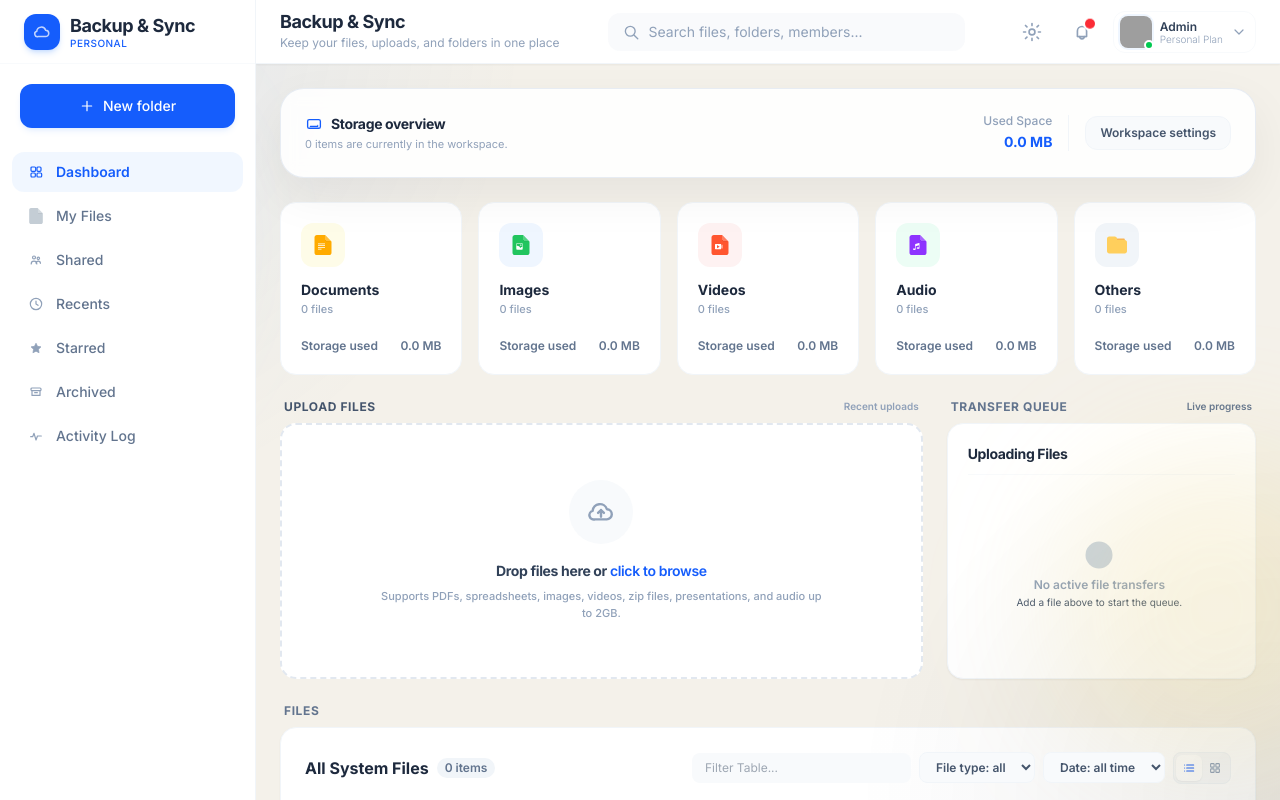
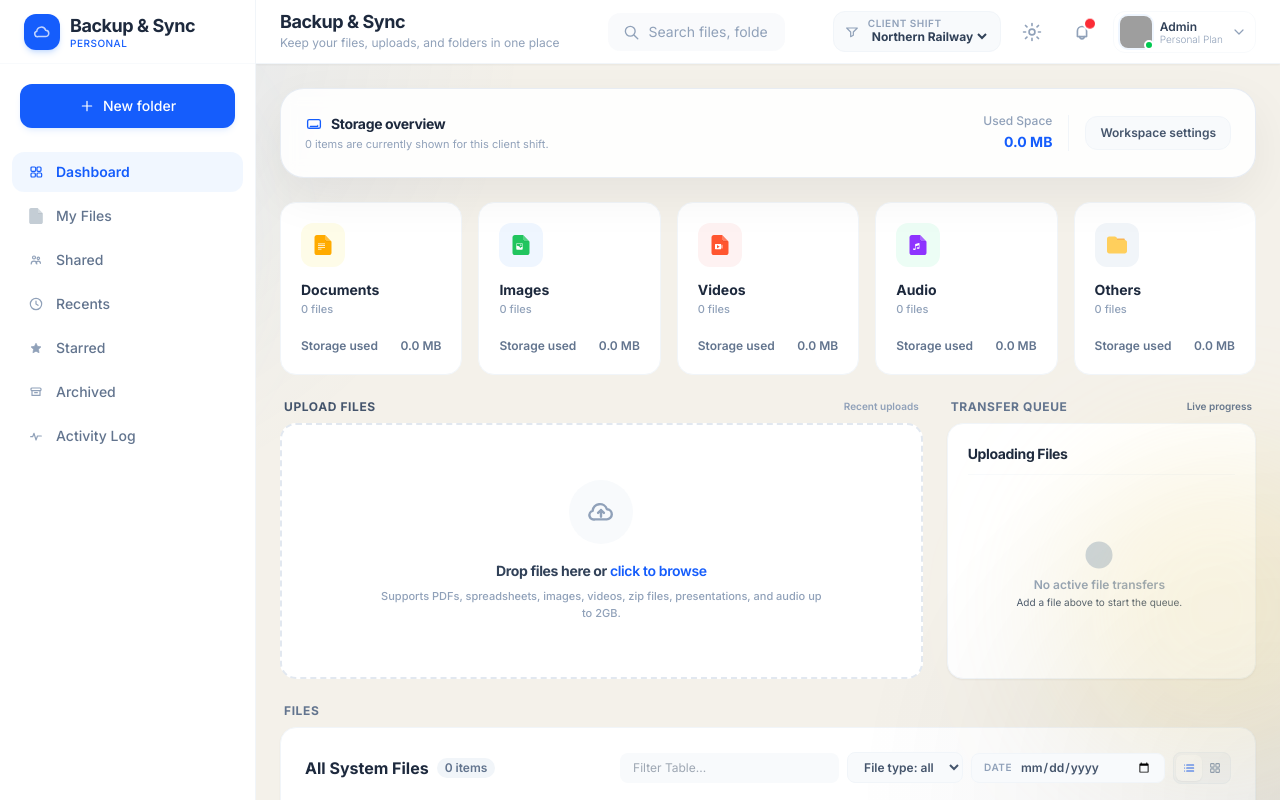
Before and after one commit to VivekRana-eng/Backup-Sync, a React (Vite) app: page / in a window 1280 px wide. Built offline with nearby package versions, Linux system fonts and the light colour scheme; grey boxes are pictures that could not be loaded.

Commit message:
client filter

```diff
--- a/src/App.jsx
+++ b/src/App.jsx
@@ -18,13 +18,15 @@ export default function App() {
   const {
     activeTab,
     setActiveTab,
-    files,
-    uploadingFiles,
+    visibleFiles,
+    visibleUploadingFiles,
     activities,
     searchQuery,
     setSearchQuery,
     fileTypeFilter,
     setFileTypeFilter,
+    clientShiftFilter,
+    setClientShiftFilter,
     isSidebarMobileOpen,
     setIsSidebarMobileOpen,
     isSettingsOpen,
@@ -88,6 +90,8 @@ export default function App() {
           currentUser={CURRENT_USER}
           searchQuery={searchQuery}
           setSearchQuery={setSearchQuery}
+          clientShiftFilter={clientShiftFilter}
+          setClientShiftFilter={setClientShiftFilter}
           onSettingsClick={() => setIsSettingsOpen(true)}
           openSideMenu={() => setIsSidebarMobileOpen(true)}
           totalStorageUsedGB={totalStorageUsedGB}
@@ -142,7 +146,7 @@ export default function App() {
                     <Icon name="HardDrive" className="w-4.5 h-4.5 text-blue-600" /> Storage overview
                   </h2>
                   <p className="text-[11px] text-slate-400 mt-0.5">
-                    {files.length} items are currently in the workspace.
+                    {visibleFiles.length} items are currently shown for this client shift.
                   </p>
                 </div>
                 <div className="flex items-center gap-4">
@@ -182,7 +186,7 @@ export default function App() {
                     <span className="text-[10px] text-slate-400 font-semibold text-slate-500">Live progress</span>
                   </div>
                   <UploadingPanel
-                    uploadingFiles={uploadingFiles}
+                    uploadingFiles={visibleUploadingFiles}
                     onCancelUpload={handleCancelUpload}
                     onClearAllCompleted={handleClearAllCompleted}
                   />
@@ -203,7 +207,7 @@ export default function App() {
                   )}
                 </div>
                 <FilesTable
-                  files={files.filter((f) => !f.isArchived)}
+                  files={visibleFiles.filter((f) => !f.isArchived)}
                   onToggleStar={handleToggleStar}
                   onToggleArchive={handleToggleArchive}
                   onDeleteFile={handleDeleteAndClosePreview}
@@ -221,7 +225,7 @@ export default function App() {
           {activeTab === 'My Files' && (
             <div className="space-y-4 motion-preset-fade duration-300">
               <FilesTable
-                files={files.filter((f) => !f.isArchived)}
+                files={visibleFiles.filter((f) => !f.isArchived)}
                 onToggleStar={handleToggleStar}
                 onToggleArchive={handleToggleArchive}
                 onDeleteFile={handleDeleteAndClosePreview}
@@ -246,7 +250,7 @@ export default function App() {
               </div>
 
               <FilesTable
-                files={files.filter((f) => f.isShared && !f.isArchived)}
+                files={visibleFiles.filter((f) => f.isShared && !f.isArchived)}
                 onToggleStar={handleToggleStar}
                 onToggleArchive={handleToggleArchive}
                 onDeleteFile={handleDeleteAndClosePreview}
@@ -271,7 +275,7 @@ export default function App() {
               </div>
 
               <FilesTable
-                files={files.filter((f) => {
+                files={visibleFiles.filter((f) => {
                   // Filter out files modified on or of June 6th, 2026 or later
                   const day = parseInt(f.lastModified.substring(8, 10));
                   return f.lastModified.startsWith('2026-06') && day >= 6 && !f.isArchived;
@@ -305,7 +309,7 @@ export default function App() {
               </div>
 
               <FilesTable
-                files={files.filter((f) => f.isStarred && !f.isArchived)}
+                files={visibleFiles.filter((f) => f.isStarred && !f.isArchived)}
                 onToggleStar={handleToggleStar}
                 onToggleArchive={handleToggleArchive}
                 onDeleteFile={handleDeleteAndClosePreview}
@@ -330,7 +334,7 @@ export default function App() {
               </div>
 
               <FilesTable
-                files={files.filter((f) => f.isArchived)}
+                files={visibleFiles.filter((f) => f.isArchived)}
                 onToggleStar={handleToggleStar}
                 onToggleArchive={handleToggleArchive}
                 onDeleteFile={handleDeleteAndClosePreview}
--- a/src/components/FilesTable.jsx
+++ b/src/components/FilesTable.jsx
@@ -15,7 +15,7 @@ export default function FilesTable({
 }) {
   const [viewMode, setViewMode] = useState('list');
   const [searchTableQuery, setSearchTableQuery] = useState('');
-  const [timeFilter, setTimeFilter] = useState('all');
+  const [dateFilter, setDateFilter] = useState('');
   const [selectedFolder, setSelectedFolder] = useState(null);
 
   // Sorting state
@@ -119,11 +119,8 @@ export default function FilesTable({
 
       // 4. Time Interval Filters
       let matchesTime = true;
-      if (timeFilter === 'month') {
-        matchesTime = file.lastModified.startsWith('2026-06');
-      } else if (timeFilter === 'week') {
-        const day = parseInt(file.lastModified.substring(8, 10));
-        matchesTime = file.lastModified.startsWith('2026-06') && day >= 6; // simulate first 10 days
+      if (dateFilter) {
+        matchesTime = file.lastModified.startsWith(dateFilter);
       }
 
       return matchesSearch && matchesCategory && matchesFolder && matchesTime;
@@ -224,15 +221,28 @@ export default function FilesTable({
 
           {/* Time Filter Calendar Selector */}
           <div className="relative">
-            <select
-              value={timeFilter}
-              onChange={(e) => setTimeFilter(e.target.value)}
-              className="bg-slate-50 hover:bg-slate-100 border border-slate-100 rounded-lg text-xs font-semibold text-slate-600 px-3 py-1.5 outline-none cursor-pointer"
-            >
-              <option value="all">Date: all time</option>
-              <option value="month">This month</option>
-              <option value="week">Past week</option>
-            </select>
+            <div className="flex items-center gap-2 bg-slate-50 hover:bg-slate-100 border border-slate-100 rounded-lg px-3 py-1.5">
+              <span className="text-[10px] font-semibold uppercase tracking-wider text-slate-400 whitespace-nowrap">
+                Date
+              </span>
+              <input
+                type="date"
+                value={dateFilter}
+                onChange={(e) => setDateFilter(e.target.value)}
+                className="bg-transparent text-xs font-semibold text-slate-600 outline-none cursor-pointer [color-scheme:light] w-[132px]"
+                title="Filter files by specific date"
+              />
+              {dateFilter && (
+                <button
+                  type="button"
+                  onClick={() => setDateFilter('')}
+                  className="text-[10px] font-bold text-slate-400 hover:text-slate-600 cursor-pointer"
+                  title="Clear date filter"
+                >
+                  Clear
+                </button>
+              )}
+            </div>
           </div>
 
           {/* List vs Grid Layout switcher */}
@@ -273,7 +283,7 @@ export default function FilesTable({
             onClick={() => {
               setSearchTableQuery('');
               setFileTypeFilter('all');
-              setTimeFilter('all');
+              setDateFilter('');
               setSelectedFolder(null);
             }}
             className="mt-3 text-xs text-blue-600 hover:text-blue-700 font-bold hover:underline"
--- a/src/components/Header.jsx
+++ b/src/components/Header.jsx
@@ -1,12 +1,14 @@
 import React, { useState, useRef, useEffect } from 'react';
 import Icon from './Icon';
-import { formatStorageSize } from '../lib/workspace';
+import { DEFAULT_RAILWAY_CLIENT, formatStorageSize, RAILWAY_CLIENTS } from '../lib/workspace';
 
 export default function Header({
   activeTab,
   currentUser,
   searchQuery,
   setSearchQuery,
+  clientShiftFilter,
+  setClientShiftFilter,
   onSettingsClick,
   openSideMenu,
   totalStorageUsedGB,
@@ -124,7 +126,26 @@ export default function Header({
       </div>
 
       {/* Right Controls Area */}
-      <div className="flex items-center gap-1.5 md:gap-3">
+      <div className="flex items-center gap-2 md:gap-3">
+        <div className="hidden lg:flex items-center gap-2 bg-slate-50 border border-slate-100 rounded-xl px-2.5 py-1.5">
+          <Icon name="Filter" className="w-4 h-4 text-slate-400" />
+          <div className="flex flex-col leading-none">
+            <span className="text-[10px] font-semibold uppercase tracking-wider text-slate-400">Client shift</span>
+            <select
+              id="client-shift-select"
+              value={clientShiftFilter}
+              onChange={(e) => setClientShiftFilter(e.target.value)}
+              className="bg-transparent text-xs font-bold text-slate-700 outline-none cursor-pointer max-w-[180px]"
+            >
+              <option value={DEFAULT_RAILWAY_CLIENT}>{DEFAULT_RAILWAY_CLIENT}</option>
+              {RAILWAY_CLIENTS.filter((client) => client !== DEFAULT_RAILWAY_CLIENT).map((client) => (
+                <option key={client} value={client}>
+                  {client}
+                </option>
+              ))}
+            </select>
+          </div>
+        </div>
 
         {/* Settings button */}
         <button
--- a/src/hooks/useWorkspace.ts
+++ b/src/hooks/useWorkspace.ts
@@ -1,5 +1,5 @@
 import { useEffect, useMemo, useRef, useState } from 'react';
-import type { Activity, CloudFile, FileCategory, SidebarTab, UploadingFile } from '../types';
+import type { Activity, CloudFile, FileCategory, RailwayClient, SidebarTab, UploadingFile } from '../types';
 import {
   buildUploadQueue,
   computeStats,
@@ -8,6 +8,7 @@ import {
   createFolderPlaceholder,
   createToastId,
   createUploadedFile,
+  DEFAULT_RAILWAY_CLIENT,
   revokeFilePreviewUrl,
   type ToastMessage,
 } from '../lib/workspace';
@@ -25,6 +26,7 @@ export function useWorkspace() {
   const [activities, setActivities] = useState<Activity[]>(INITIAL_ACTIVITIES);
   const [searchQuery, setSearchQuery] = useState('');
   const [fileTypeFilter, setFileTypeFilter] = useState<FileCategory | 'all'>('all');
+  const [clientShiftFilter, setClientShiftFilter] = useState<RailwayClient>(DEFAULT_RAILWAY_CLIENT);
   const [isSidebarMobileOpen, setIsSidebarMobileOpen] = useState(false);
   const [isSettingsOpen, setIsSettingsOpen] = useState(false);
   const [isFolderModalOpen, setIsFolderModalOpen] = useState(false);
@@ -50,6 +52,16 @@ export function useWorkspace() {
 
     return () => window.clearTimeout(timer);
   }, [toast]);
+
+  const visibleFiles = useMemo(
+    () => files.filter((file) => file.clientShift === clientShiftFilter),
+    [files, clientShiftFilter],
+  );
+
+  const visibleUploadingFiles = useMemo(
+    () => uploadingFiles.filter((file) => file.clientShift === clientShiftFilter),
+    [uploadingFiles, clientShiftFilter],
+  );
 
   useEffect(() => {
     const interval = window.setInterval(() => {
@@ -99,12 +111,12 @@ export function useWorkspace() {
     return () => window.clearInterval(interval);
   }, []);
 
-  const computedStats = useMemo(() => computeStats(files), [files]);
-  const totalStorageUsedGB = useMemo(() => computeTotalStorageUsedGB(files), [files]);
+  const computedStats = useMemo(() => computeStats(visibleFiles), [visibleFiles]);
+  const totalStorageUsedGB = useMemo(() => computeTotalStorageUsedGB(visibleFiles), [visibleFiles]);
 
-  const starredFilesCount = files.filter((file) => file.isStarred && !file.isArchived).length;
-  const archivedFilesCount = files.filter((file) => file.isArchived).length;
-  const sharedFilesCount = files.filter((file) => file.isShared && !file.isArchived).length;
+  const starredFilesCount = visibleFiles.filter((file) => file.isStarred && !file.isArchived).length;
+  const archivedFilesCount = visibleFiles.filter((file) => file.isArchived).length;
+  const sharedFilesCount = visibleFiles.filter((file) => file.isShared && !file.isArchived).length;
 
   const handleToggleStar = (id: string) => {
     setFiles((currentFiles) =>
@@ -215,7 +227,7 @@ export function useWorkspace() {
   };
 
   const handleFilesSelected = (selectedFiles: FileList | File[]) => {
-    const tempUploads = buildUploadQueue(selectedFiles);
+    const tempUploads = buildUploadQueue(selectedFiles, clientShiftFilter);
     setUploadingFiles((currentUploads) => [...tempUploads, ...currentUploads]);
     triggerToast(`Added ${selectedFiles.length} file(s) to transfer queue`, 'info');
   };
@@ -238,7 +250,12 @@ export function useWorkspace() {
 
     triggerToast(`Created folder directory: "${newFolderCategory} > ${trimmedFolderName}"`, 'success');
 
-    const placeholderFile = createFolderPlaceholder(newFolderCategory, trimmedFolderName, CURRENT_USER);
+    const placeholderFile = createFolderPlaceholder(
+      newFolderCategory,
+      trimmedFolderName,
+      CURRENT_USER,
+      clientShiftFilter,
+    );
     setFiles((currentFiles) => [placeholderFile, ...currentFiles]);
     setActivities((currentActivities) => [
       createActivity(
@@ -264,11 +281,14 @@ export function useWorkspace() {
     setActiveTab,
     files,
     uploadingFiles,
+    visibleUploadingFiles,
     activities,
     searchQuery,
     setSearchQuery,
     fileTypeFilter,
     setFileTypeFilter,
+    clientShiftFilter,
+    setClientShiftFilter,
     isSidebarMobileOpen,
     setIsSidebarMobileOpen,
     isSettingsOpen,
@@ -284,6 +304,7 @@ export function useWorkspace() {
     triggerToast,
     computedStats,
     totalStorageUsedGB,
+    visibleFiles,
     starredFilesCount,
     archivedFilesCount,
     sharedFilesCount,
--- a/src/lib/workspace.ts
+++ b/src/lib/workspace.ts
@@ -1,4 +1,4 @@
-import type { Activity, CloudFile, FileCategory, UploadingFile, User } from '../types';
+import type { Activity, CloudFile, FileCategory, RailwayClient, UploadingFile, User } from '../types';
 
 export type ToastType = 'success' | 'info' | 'error';
 
@@ -15,6 +15,15 @@ const CATEGORY_FOLDERS: Record<FileCategory, { folder: string; chain: string[] }
   audio: { folder: 'Audio > Uploads', chain: ['Audio', 'Uploads'] },
   other: { folder: 'Others > Uploads', chain: ['Others', 'Uploads'] },
 };
+
+export const RAILWAY_CLIENTS: RailwayClient[] = [
+  'Northern Railway',
+  'Eastern Railway',
+  'Central Railway',
+  'Western Railway',
+];
+
+export const DEFAULT_RAILWAY_CLIENT: RailwayClient = 'Northern Railway';
 
 export function createToastId() {
   return Date.now().toString();
@@ -109,6 +118,7 @@ export function createUploadedFile(
     name: upload.name.substring(0, upload.name.lastIndexOf('.')) || upload.name,
     extension: upload.extension,
     category: upload.category,
+    clientShift: upload.clientShift,
     size: upload.size,
     sizeBytes: upload.sizeBytes,
     folder: folderDestination.folder,
@@ -129,12 +139,18 @@ export function revokeFilePreviewUrl(file: CloudFile) {
   }
 }
 
-export function createFolderPlaceholder(category: string, folderName: string, user: User): CloudFile {
+export function createFolderPlaceholder(
+  category: string,
+  folderName: string,
+  user: User,
+  clientShift: RailwayClient,
+): CloudFile {
   return {
     id: `folder-ph-${Date.now()}`,
     name: 'get_started_guide',
     extension: 'pdf',
     category: 'document',
+    clientShift,
     size: '1.2 MB',
     sizeBytes: 1_258_291,
     folder: `${category} > ${folderName}`,
@@ -149,7 +165,7 @@ export function createFolderPlaceholder(category: string, folderName: string, us
   };
 }
 
-export function buildUploadQueue(files: FileList | File[]) {
+export function buildUploadQueue(files: FileList | File[], clientShift: RailwayClient) {
   return Array.from(files).map((file, index) => {
     const extension = file.name.split('.').pop() || 'dat';
     const category = getFileCategory(extension);
@@ -159,6 +175,7 @@ export function buildUploadQueue(files: FileList | File[]) {
       name: file.name,
       extension,
       category,
+      clientShift,
       size: formatUploadSize(file.size),
       sizeBytes: file.size || 1_500_000,
       progress: 0,
--- a/src/types.ts
+++ b/src/types.ts
@@ -1,4 +1,9 @@
 export type FileCategory = 'document' | 'image' | 'video' | 'audio' | 'other';
+export type RailwayClient =
+  | 'Northern Railway'
+  | 'Eastern Railway'
+  | 'Central Railway'
+  | 'Western Railway';
 
 export interface User {
   name: string;
@@ -21,6 +26,7 @@ export interface CloudFile {
   name: string;
   extension: string;
   category: FileCategory;
+  clientShift: RailwayClient;
   size: string; // human readable E.g., "1.2 MB"
   sizeBytes: number;
   folder: string; // breadcrumb display string, e.g. "Work > Finance"
@@ -43,6 +49,7 @@ export interface UploadingFile {
   status: 'uploading' | 'completed' | 'cancelled';
   category: FileCategory;
   extension: string;
+  clientShift: RailwayClient;
   sourceFile?: File;
 }
 
```
Also changed, not shown: vite.config.ts (+6 -2 lines).
